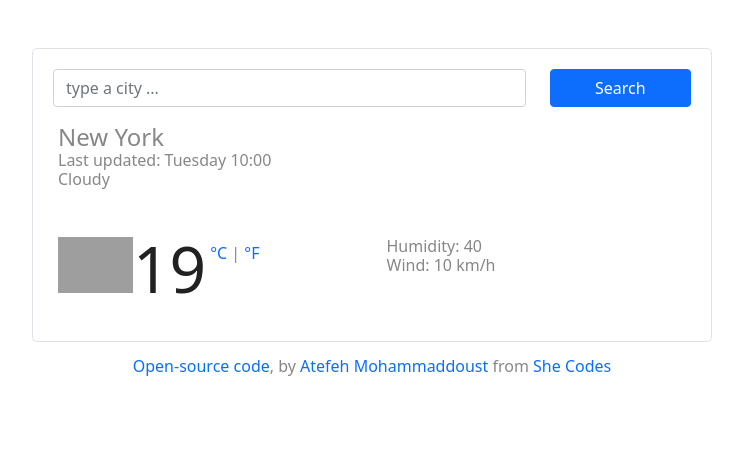
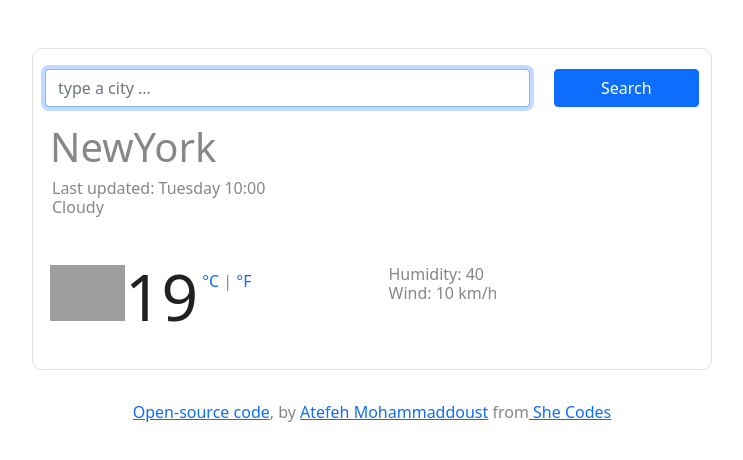
Before and after one commit to atefeh-dev/weather-react, a React (Create React App) app: page / in a window 1280 px wide. Shown: the top 460 px of the page, without its empty margins (268-1011 px from the left). Built offline with nearby package versions, Linux system fonts and the light colour scheme; grey boxes are pictures that could not be loaded.

Commit message:
add weather api

```diff
--- a/package.json
+++ b/package.json
@@ -7,6 +7,7 @@
     "@testing-library/react": "^11.2.7",
     "@testing-library/user-event": "^12.8.3",
     "axios": "^0.21.1",
+    "bootstrap": "^5.1.0",
     "react": "^17.0.2",
     "react-dom": "^17.0.2",
     "react-scripts": "4.0.3",
--- a/public/index.html
+++ b/public/index.html
@@ -12,12 +12,6 @@
       content="Web site created using create-react-app"
     />
     <link rel="apple-touch-icon" href="%PUBLIC_URL%/logo192.png" />
-    <link
-      href="https://cdn.jsdelivr.net/npm/bootstrap@5.1.0/dist/css/bootstrap.min.css"
-      rel="stylesheet"
-      integrity="sha384-KyZXEAg3QhqLMpG8r+8fhAXLRk2vvoC2f3B09zVXn8CA5QIVfZOJ3BCsw2P0p/We"
-      crossorigin="anonymous"
-    />
     <!--
       manifest.json provides metadata used when your web app is installed on a
       user's mobile device or desktop. See https://developers.google.com/web/fundamentals/web-app-manifest/
--- /dev/null
+++ b/src/Apis/weatherApi.js
@@ -0,0 +1,13 @@
+/** @format */
+
+import axios from "axios";
+let baseURL = "https://api.openweathermap.org/data/2.5";
+let apiKey = "a2e6113ea75155225ff8f0f04ddc7b8f";
+
+export default axios.create({
+  baseURL,
+  params: {
+    appid: apiKey,
+    units: "mertric",
+  },
+});
--- a/src/App.js
+++ b/src/App.js
@@ -3,16 +3,16 @@
 import "./Style/App.css";
 import React from "react";
 import Search from "./components/Search";
-import Overview from "./components/Overview";
 import Footer from "./components/Footer";
+import "bootstrap/dist/css/bootstrap.css";
+
 const App = () => {
   return (
     <div>
-      <div className="container border mt-5">
+      <div className="container-fluid border mt-5">
         <Search />
-        <Overview />
       </div>
-      <Footer/>
+      <Footer />
     </div>
   );
 };
--- a/src/Style/App.css
+++ b/src/Style/App.css
@@ -4,21 +4,26 @@
   font-family: sans-serif;
   text-align: center;
 }
-.container {
+.container-fluid {
   max-width: 680px;
+  margin: 30px auto;
   padding: 20px;
   border: 1px solid #dadde1;
-  border-radius: 5px;
+  border-radius: 10px;
 }
 @media (max-width: 576px) {
-  .container {
+  .container-fluid {
     max-width: 390px;
     padding: 15px;
+    margin-left: 5px;
+    margin-right: 5px;
   }
 }
-@media (max-width: 755px) {
-  .container {
+@media (max-width: 730px) {
+  .container-fluid {
     width: 490px;
     padding: 5px;
+    margin-left: 10px;
+    margin-right: 10px;
   }
 }
--- a/src/Style/Footer.css
+++ b/src/Style/Footer.css
@@ -16,7 +16,6 @@ a:hover {
   .footer {
     text-align: center;
     font-size: 10px;
-    margin-left: 2px;
-    margin-right: 2px;
+    margin: 2px 2px;
   }
 }
--- a/src/Style/Overview.css
+++ b/src/Style/WeatherInfo.css
@@ -13,12 +13,12 @@ h1 {
   margin-bottom: 0;
 }
 UL {
-  margin: 0;
+  margin: -30px;
   padding: 0;
 }
 li {
   list-style: none;
-  margin: 0px;
+  margin: 0;
   padding: 0;
   font-size: 16px;
   font-weight: 100;
@@ -52,7 +52,7 @@ li {
 }
 @media (max-width: 576px) {
   .weather-temperature strong {
-    font-size: 44px;
+    font-size: 31px;
     font-weight: 400;
   }
 }
@@ -60,14 +60,14 @@ li {
   .weather-temperature .units {
     position: relative;
     font-size: 12px;
-    top: -24px;
+    top: -14px;
     margin-left: 4px;
   }
 }
 @media (max-width: 576px) {
   .Weather .weather-temperature img {
     margin-right: 5px;
-    height: 44px;
-    width: 44px;
+    height: 34px;
+    width: 34px;
   }
 }
--- a/src/components/Search.js
+++ b/src/components/Search.js
@@ -1,23 +1,66 @@
 /** @format */
 
-import React from "react";
+import React, { useState } from "react";
+import weatherApi from "../Apis/weatherApi";
+
 import "../Style/Search.css";
+import WeatherInfo from "./WeatherInfo";
 const Search = () => {
+  const [term, setTerm] = useState("paris");
+  const [weatherData, setWeatherData] = useState({ ready: false });
+  const searchWeather = () => {
+    weatherApi
+      .get("/weather", {
+        params: {
+          q: term,
+        },
+      })
+      .then((res) => {
+        handleResponse(res.data);
+        console.log(res.data);
+      });
+  };
+  const handleResponse = (response) => {
+    setWeatherData({
+      ready: true,
+      coordinates: response.coord,
+      temperature: response.main.temp,
+      humidity: response.main.humidity,
+      date: new Date(response.dt * 1000),
+      description: response.weather[0].description,
+      icon: response.weather[0].icon,
+      wind: response.wind.speed,
+      city: response.name,
+    });
+  };
+  const onFormSubmit = (e) => {
+    e.preventDefault();
+    searchWeather();
+  };
   return (
-    <form class="mb-3">
-      <div class="row">
-        <div class="col-9">
+    <div>
+      <form className="mb-3" onSubmit={onFormSubmit}>
+        <div className="row">
+          <div className="col-9">
             <input
               type="search"
               className="form-control"
               placeholder="type a city ..."
+              autoFocus="on"
+              onChange={(e) => setTerm(e.target.value)}
             />
           </div>
-        <div class="col-3">
-          <input type="submit" class="btn btn-primary w-100 " value="Search" />
+          <div className="col-3">
+            <input
+              type="submit"
+              className="btn btn-primary w-100 "
+              value="Search"
+            />
           </div>
         </div>
       </form>
+      <WeatherInfo />
+    </div>
   );
 };
 export default Search;
--- a/src/components/Overview.js
+++ b/src/components/WeatherInfo.js
@@ -1,11 +1,11 @@
 /** @format */
 
 import React from "react";
-import "../Style/Overview.css";
-const Overview = () => {
+import "../Style/WeatherInfo.css";
+const WeatherInfo = () => {
   return (
     <div className="overview">
-      <h1> New York</h1>
+      <h1> NewYork</h1>
       <ul>
         <li>Last updated: Tuesday 10:00</li>
         <li>Cloudy</li>
@@ -35,4 +35,4 @@ const Overview = () => {
     </div>
   );
 };
-export default Overview;
+export default WeatherInfo;
--- a/src/index.js
+++ b/src/index.js
@@ -1,6 +1,7 @@
 /** @format */
 
 import App from "./App";
+
 import reactDom from "react-dom";
 
 reactDom.render(<App />, document.querySelector("#root"));
```
Also changed, not shown: 1 other file (tests, documents, lock files or other folders). Lines whose indentation alone changed are shown as unchanged.
